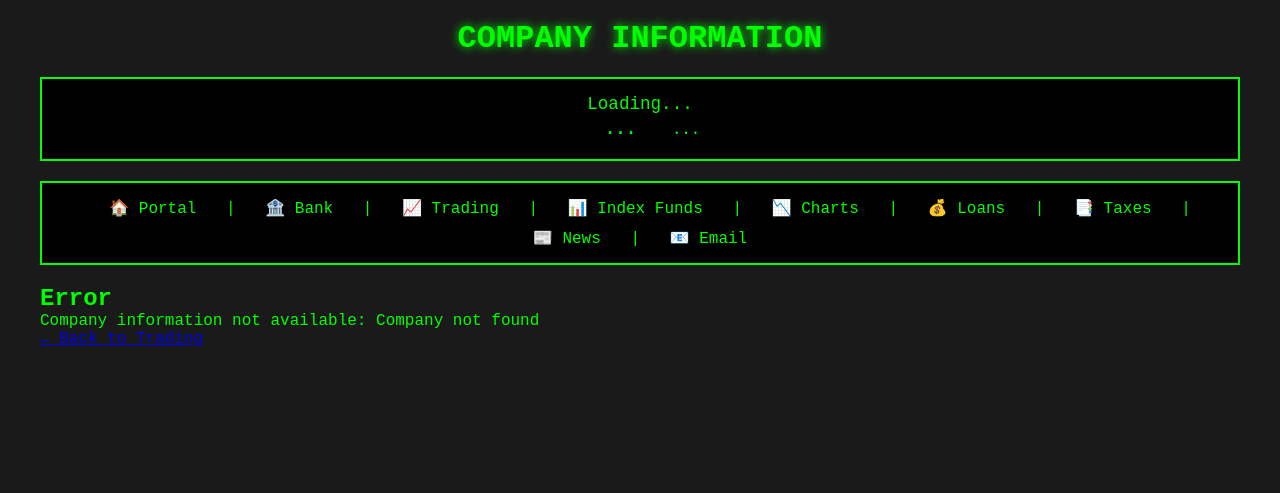
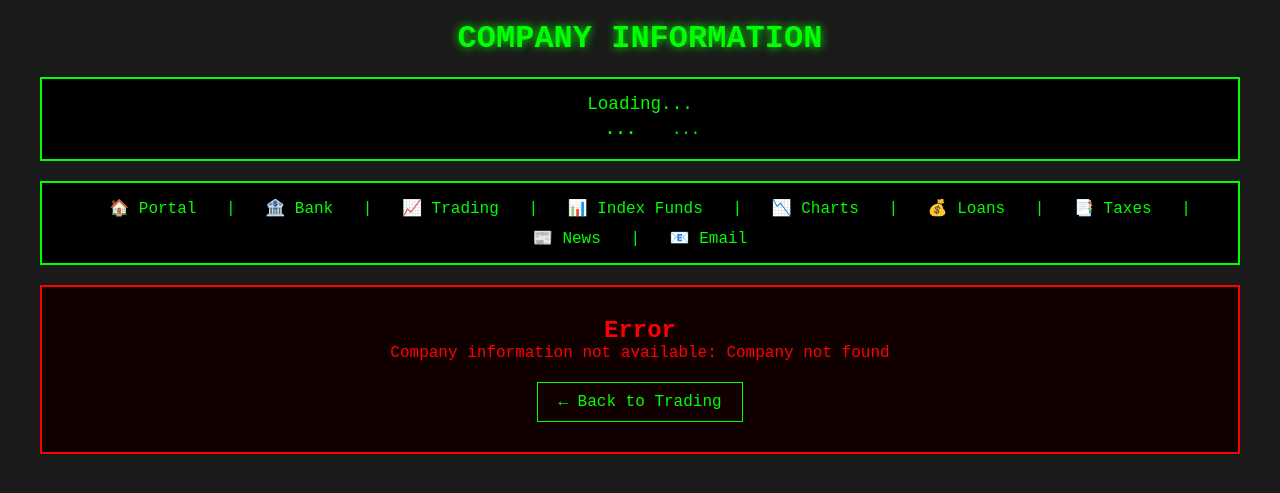
Before and after one commit to Xoin/StockFake, a Node project: template public/views/company.ejs in a window 1280 px wide. Shown: the top 493 px of the page. Run offline with Node 20 templates, Linux system fonts and the light colour scheme; the template is opened without the code that fills it, so the values that code supplies are empty.

Commit message:
Add CSS styles for company page
Co-authored-by: Xoin <165301+Xoin@users.noreply.github.com>

```diff
--- a/public/views/company.ejs
+++ b/public/views/company.ejs
@@ -1,6 +1,43 @@
 <%- include('partials/header', {
     title: 'Company Info',
-    pageTitle: 'COMPANY INFORMATION'
+    pageTitle: 'COMPANY INFORMATION',
+    pageStyles: `
+        .loading {
+            text-align: center;
+            padding: 50px;
+            font-size: 1.2em;
+        }
+        .error {
+            background-color: #110000;
+            border: 2px solid #ff0000;
+            color: #ff0000;
+            padding: 30px;
+            text-align: center;
+        }
+        .company-header {
+            background-color: #000;
+            border: 2px solid #00ff00;
+            padding: 20px;
+            margin-bottom: 20px;
+        }
+        .company-info {
+            background-color: #000;
+            border: 2px solid #00ff00;
+            padding: 20px;
+            margin-bottom: 20px;
+        }
+        .stock-link {
+            color: #00ff00;
+            text-decoration: none;
+            border: 1px solid #00ff00;
+            padding: 10px 20px;
+            display: inline-block;
+            margin-top: 20px;
+        }
+        .stock-link:hover {
+            background-color: #003300;
+        }
+    `
 }) %>
 
 <div id="content">
```
